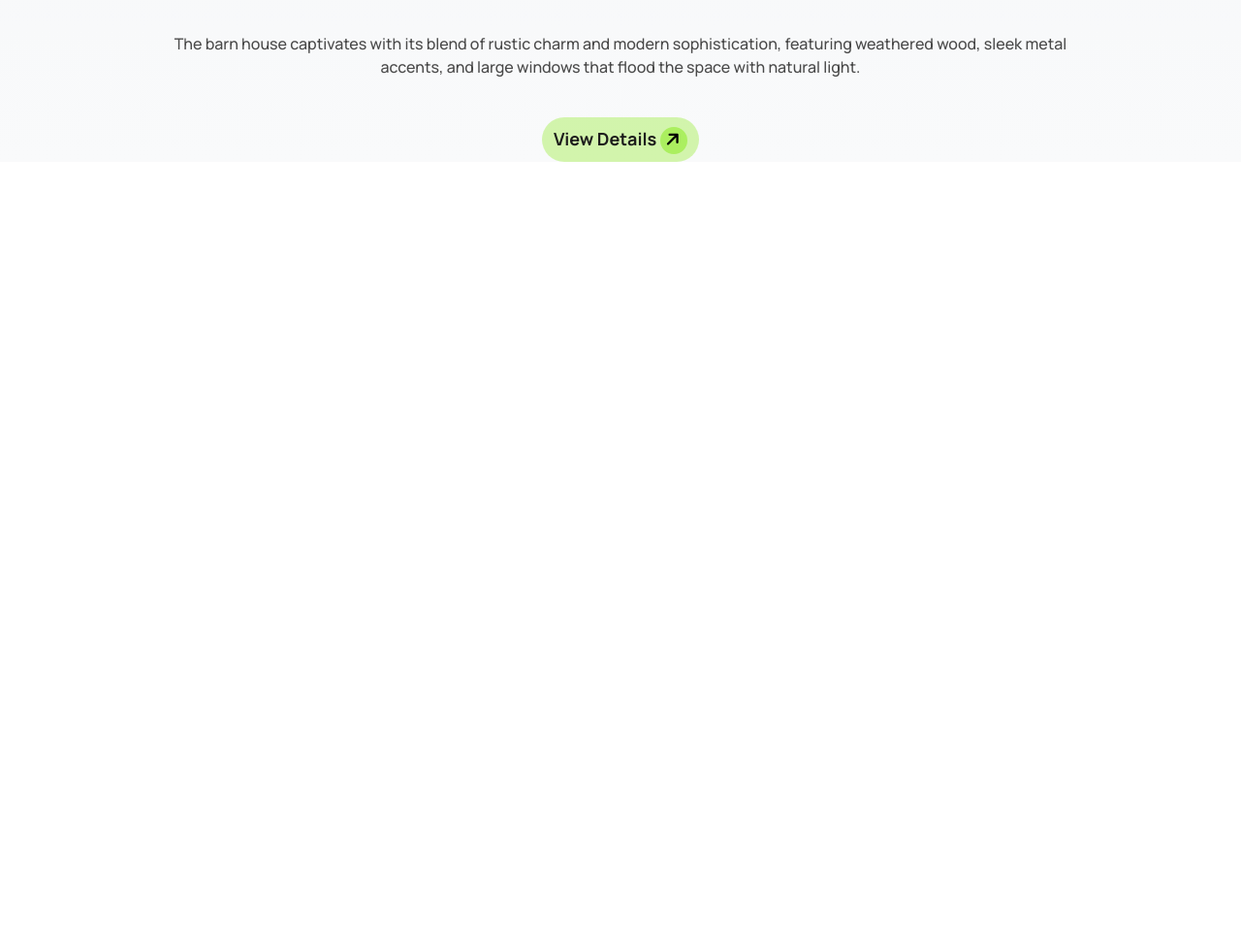
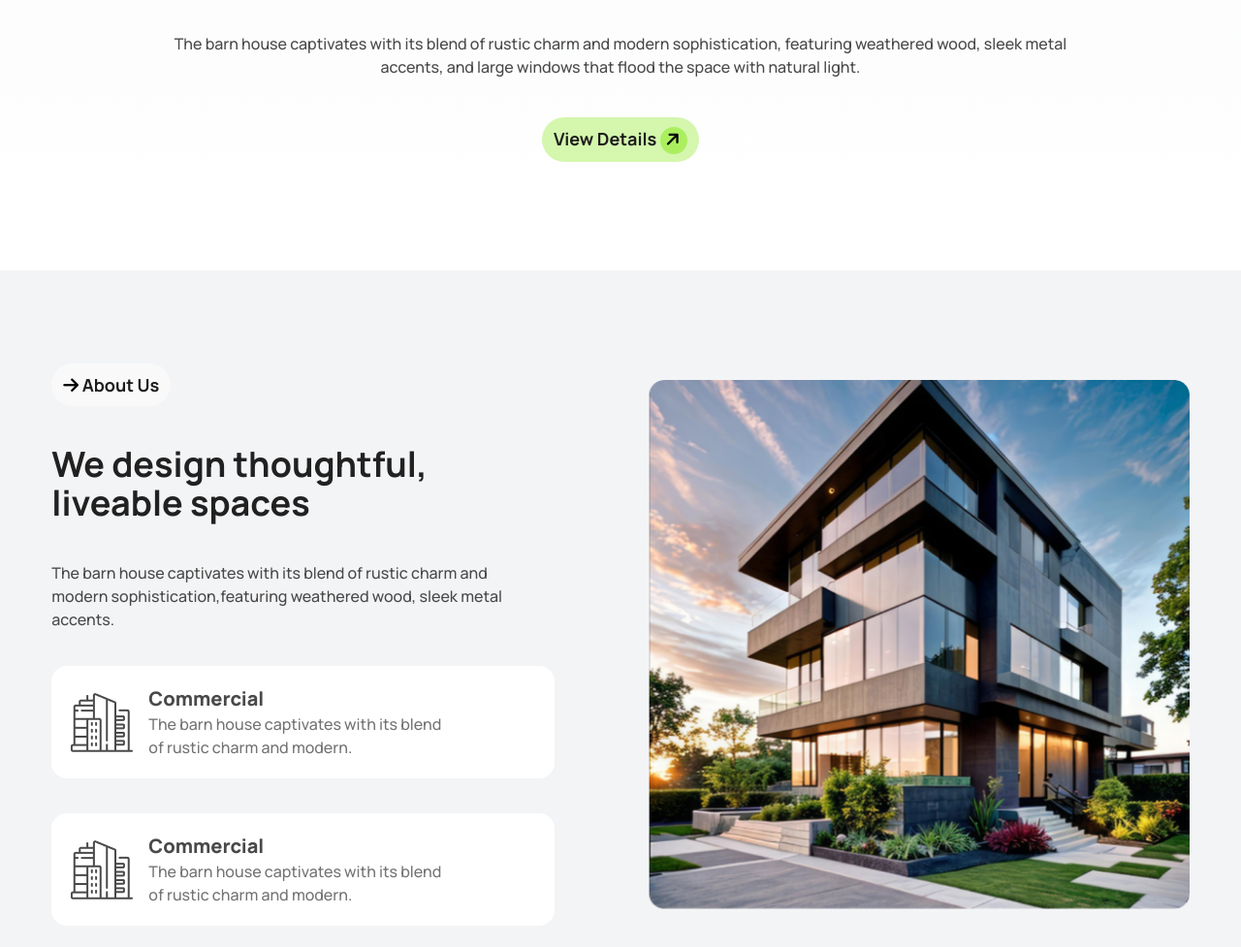
Before and after one commit to AtiqueShahriarArnob/asgmt-three, a plain HTML site: page index.html in a window 1280 px wide. Shown: the part 655-1632 px from the top of the page at 97% size. Before the commit the page ends 934 px from the top, so only its background shows below. Drawn offline with nearby package versions, Linux system fonts and the light colour scheme.

Commit message:
thought-part

```diff
--- a/index.html
+++ b/index.html
@@ -21,14 +21,14 @@
                 extend: {
                     colors: {
                         clifford: '#da373d',
-                        page: "url('images/banner.png')"
+
 
                     },
                     fontFamily: {
                         Manrope: 'Manrope',
                     },
                     backGroundImage: {
-                        'hero-pattern': "url('images/bg.jpg')",
+                        arnob: "url('images/banner.png')",
                     },
                 }
             }
@@ -39,7 +39,7 @@
 </head>
 
 <body class="font-Manrope">
-  <header class="bg-gradient-to-t from-gray-50 to-gray-100 mb-28">
+    <header class="bg-gradient-to-b from-gray-100  mb-16">
         <navbar class="w-11/12 mx-auto flex pt-6 justify-between items-center ">
             <div class="flex gap-2 items-center">
                 <i
@@ -68,18 +68,60 @@
                 A barn house of this design has a<br> striking appearance
             </h1>
             <h4 class="text-[#494949] font-medium text-base text-center mt-11">
-            The barn house captivates with its blend of rustic charm and modern sophistication, featuring weathered wood, sleek metal<br> accents, and large windows that flood the space with natural light.
+                The barn house captivates with its blend of rustic charm and modern sophistication, featuring weathered
+                wood, sleek metal<br> accents, and large windows that flood the space with natural light.
             </h4>
-        <div class="text-center">
-        <button class="mt-10 text rounded-full bg-[#ABEF5F] bg-opacity-50 px-3 py-2 text-[#1C1C1C] font-bold text-lg">View Details
+            <div class="text-center pb-12">
+                <button
+                    class="mt-10 text rounded-full bg-[#ABEF5F] bg-opacity-50 px-3 py-2 text-[#1C1C1C] font-bold text-lg ">View
+                    Details
                     <i class="-rotate-45 bg-[#ABEF5F] text-black h-7 w-7 p-1 rounded-full  fa-solid fa-arrow-right"></i>
                 </button>
             </div>
 
         </section>
     </header>
+    <main>
+        <section class="bg-gray-100 h-[800px] ">
+            <div class="w-11/12 mx-auto flex justify-around gap-24 items-center pt-24">
+                <div>
+                    <div>
+                        <button
+                        class=" text rounded-full bg-white bg-opacity-50 px-3 py-2 text-[#1C1C1C] font-bold text-lg "><i
+                            class=" text-black  fa-solid fa-arrow-right"></i> About Us
+                    </div>
+                        <h1 class="mt-10 text-4xl font-bold text-[#212121]">We design thoughtful,<br> liveable spaces</h1>
+                        <p class="mt-10 font-medium text-[#494949] text-base">The barn house captivates with its blend of rustic charm and<br> modern sophistication,featuring weathered wood, sleek metal accents.</p>
+                        <div class="flex bg-[#FFFFFF] mt-9 p-5 gap-4 rounded-2xl items-center">
+                            <div>
+                                <img src="images/commercial.png" alt="" srcset="">
+                            </div>
+                            <div>
+                                <h2 class="text-xl font-extrabold text-[#494949]">Commercial</h2>
+                                <p class="text-base font-medium text-[#737373]">
+                                    The barn house captivates with its blend<br>of rustic charm and modern.
+                                </p>
+                            </div>
+                        </div>
+                        <div class="flex bg-[#FFFFFF] mt-9 p-5 gap-4 rounded-2xl items-center">
+                            <div>
+                                <img src="images/commercial.png" alt="" srcset="">
+                            </div>
+                            <div>
+                                <h2 class="text-xl font-extrabold text-[#494949]">Commercial</h2>
+                                <p class="text-base font-medium text-[#737373]">
+                                    The barn house captivates with its blend<br>of rustic charm and modern.
+                                </p>
+                            </div>
+                        </div>
+                </div>
 
-    <main>
+                <div>
+                    <img src="images/Rectangle.png" alt="" srcset="">
+                </div>
+            </div>
+
+        </section>
 
     </main>
 
```
Lines whose indentation alone changed are shown as unchanged.
